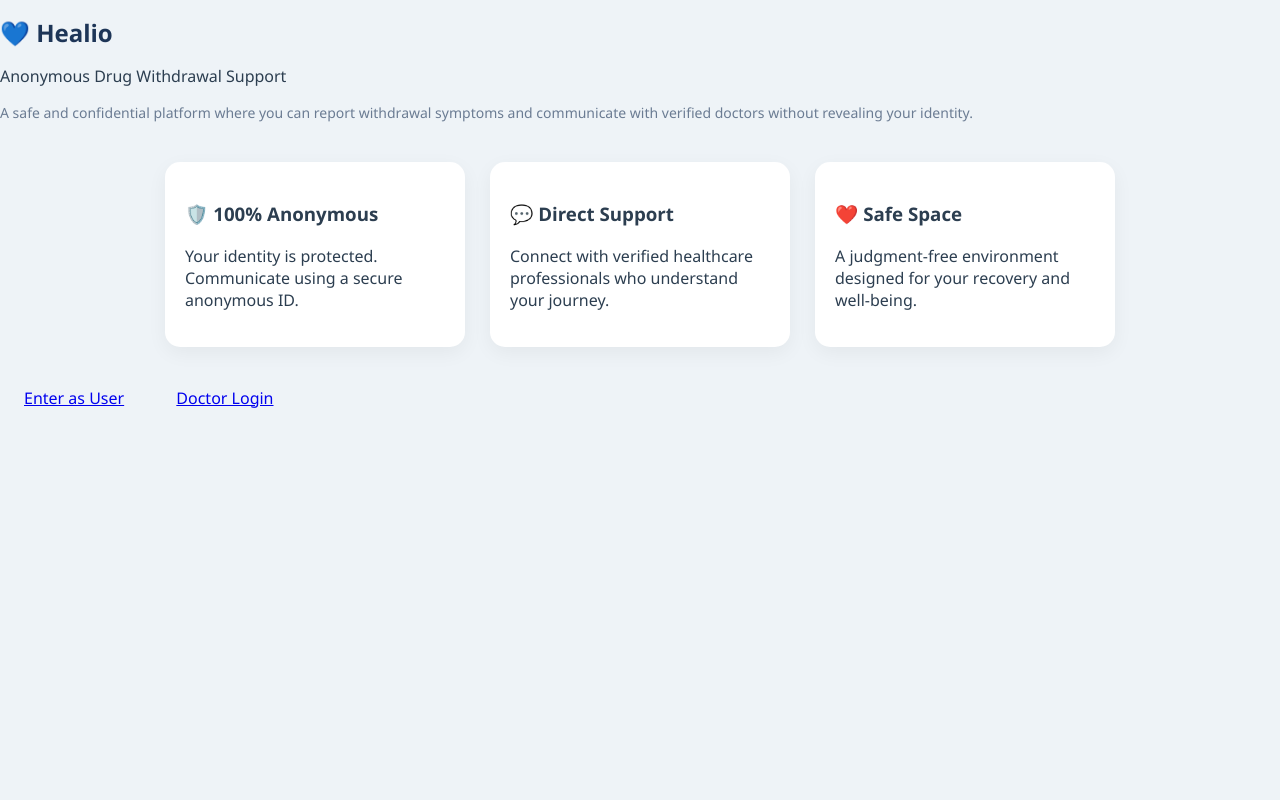
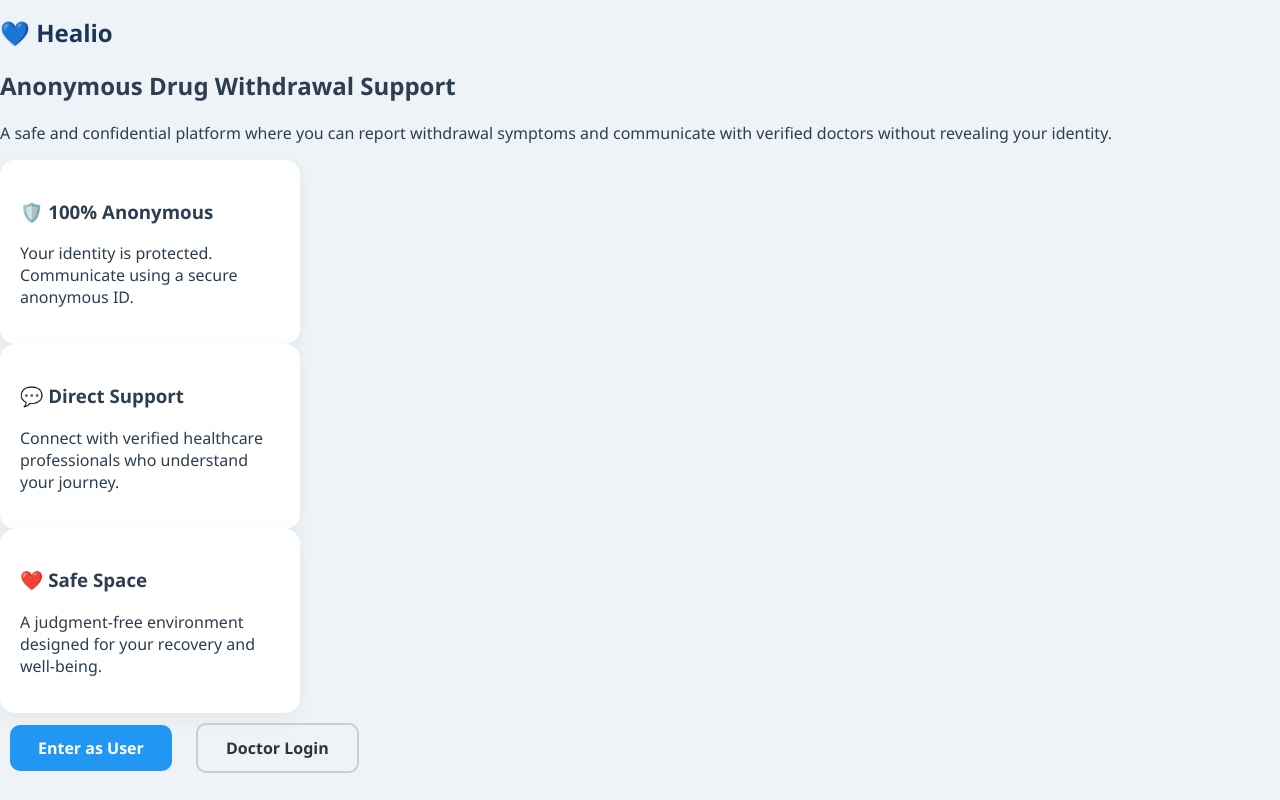
Before and after one commit to SonaSojan/healio-app, a Flask app: page /home in a window 1280 px wide. Run offline with Flask 3, Linux system fonts and the light colour scheme.

Commit message:
fix routes+css

```diff
--- a/static/style.css
+++ b/static/style.css
@@ -211,3 +211,21 @@ textarea {
   color: #1ea4d9;
   text-decoration: none;
 }
+.btn {
+  display: inline-block;
+  padding: 12px 28px;
+  border-radius: 10px;
+  text-decoration: none;
+  font-weight: 600;
+  margin: 10px;
+}
+
+.btn.primary {
+  background: #2196f3;
+  color: white;
+}
+
+.btn.secondary {
+  border: 2px solid #ccc;
+  color: #333;
+}
--- a/templates/home.html
+++ b/templates/home.html
@@ -1,23 +1,29 @@
 <!DOCTYPE html>
-<html>
+<html lang="en">
 <head>
-  <title>Healio</title>
+    <meta charset="UTF-8">
+    <title>Healio – Anonymous Support</title>
+
+    <!-- CSS -->
     <link rel="stylesheet" href="{{ url_for('static', filename='style.css') }}">
 </head>
 
 <body>
 
-<div class="hero">
+<div class="home-container">
 
+    <!-- Logo -->
+    <div class="logo-section">
         <h1 class="logo">💙 Healio</h1>
-  <p class="subtitle">Anonymous Drug Withdrawal Support</p>
-
-  <p class="desc">
+        <h2 class="subtitle">Anonymous Drug Withdrawal Support</h2>
+        <p class="description">
             A safe and confidential platform where you can report withdrawal symptoms and
             communicate with verified doctors without revealing your identity.
         </p>
+    </div>
 
-  <div class="cards">
+    <!-- Feature Cards -->
+    <div class="card-container">
 
         <div class="card">
             <h3>🛡️ 100% Anonymous</h3>
@@ -36,9 +42,14 @@
 
     </div>
 
-  <div class="buttons">
+    <!-- Buttons -->
+    <div class="button-container">
+
+        <!-- IMPORTANT: correct routes -->
         <a href="/app" class="btn primary">Enter as User</a>
+
         <a href="/doctor-login" class="btn secondary">Doctor Login</a>
+
     </div>
 
 </div>
```
Also changed, not shown: templates/user.html (deleted, +0 -38 lines). Lines whose indentation alone changed are shown as unchanged.
